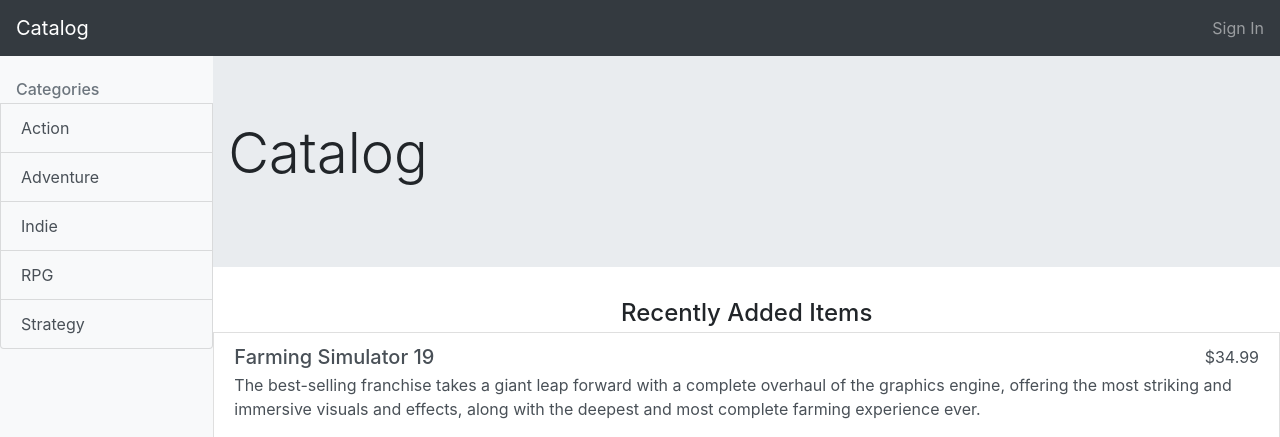
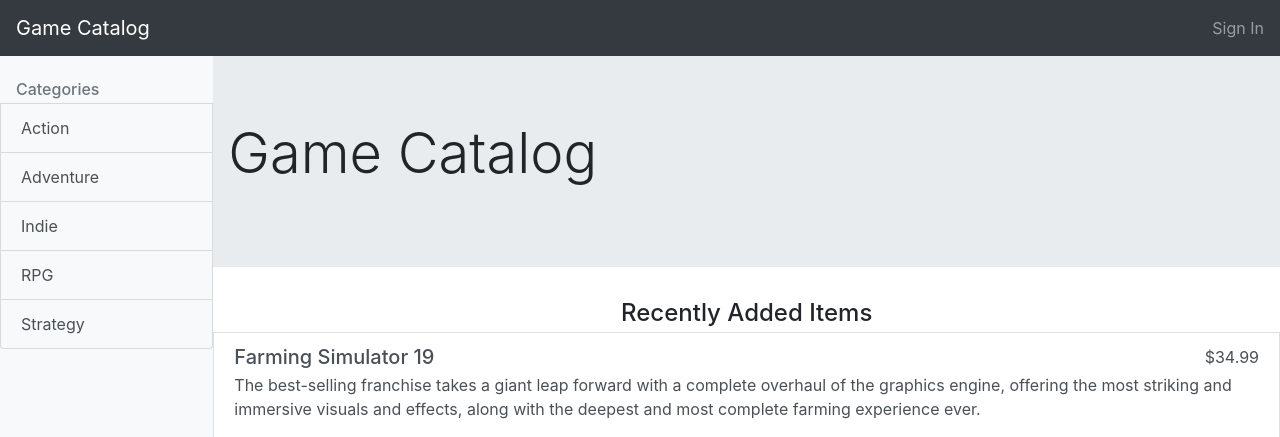
Before and after one commit to ja-cob-s/catalog, a Flask app: page / in a window 1280 px wide. Shown: the top 437 px of the page. Run offline with Flask 2, Linux system fonts and the light colour scheme; data comes from the database, SQL or seed files in the repository; some libraries are stand-ins or nearby versions.

Commit message:
Changed header text

```diff
--- a/templates/catalog.html
+++ b/templates/catalog.html
@@ -23,7 +23,7 @@
         <main role="main" class="col-md-10">
             <div class="jumbotron jumbotron-fluid">
                 <div class="container">
-                    <h1 class="display-4">Catalog</h1>
+                    <h1 class="display-4">Game Catalog</h1>
                     <p class="lead"><a href={{ url_for('newCategory') }}>Add Category</a></p>
                 </div>
             </div>
--- a/templates/header.html
+++ b/templates/header.html
@@ -1,7 +1,7 @@
 <!-- Begin Navbar -->
 <div id="inner_fixed">
     <nav class="navbar navbar-dark bg-dark">
-        <a class="navbar-brand" href='{{url_for('showCatalog')}}'>Catalog</a>
+        <a class="navbar-brand" href='{{url_for('showCatalog')}}'>Game Catalog</a>
         <ul class="navbar-nav">
             <li class="nav-item text-nowrap">
                 {%if 'username' not in session %}
--- a/templates/publicCatalog.html
+++ b/templates/publicCatalog.html
@@ -23,7 +23,7 @@
         <main role="main" class="col-md-10">
             <div class="jumbotron jumbotron-fluid">
                 <div class="container">
-                    <h1 class="display-4">Catalog</h1>
+                    <h1 class="display-4">Game Catalog</h1>
                     <p class="lead"></p>
                 </div>
             </div>
```
